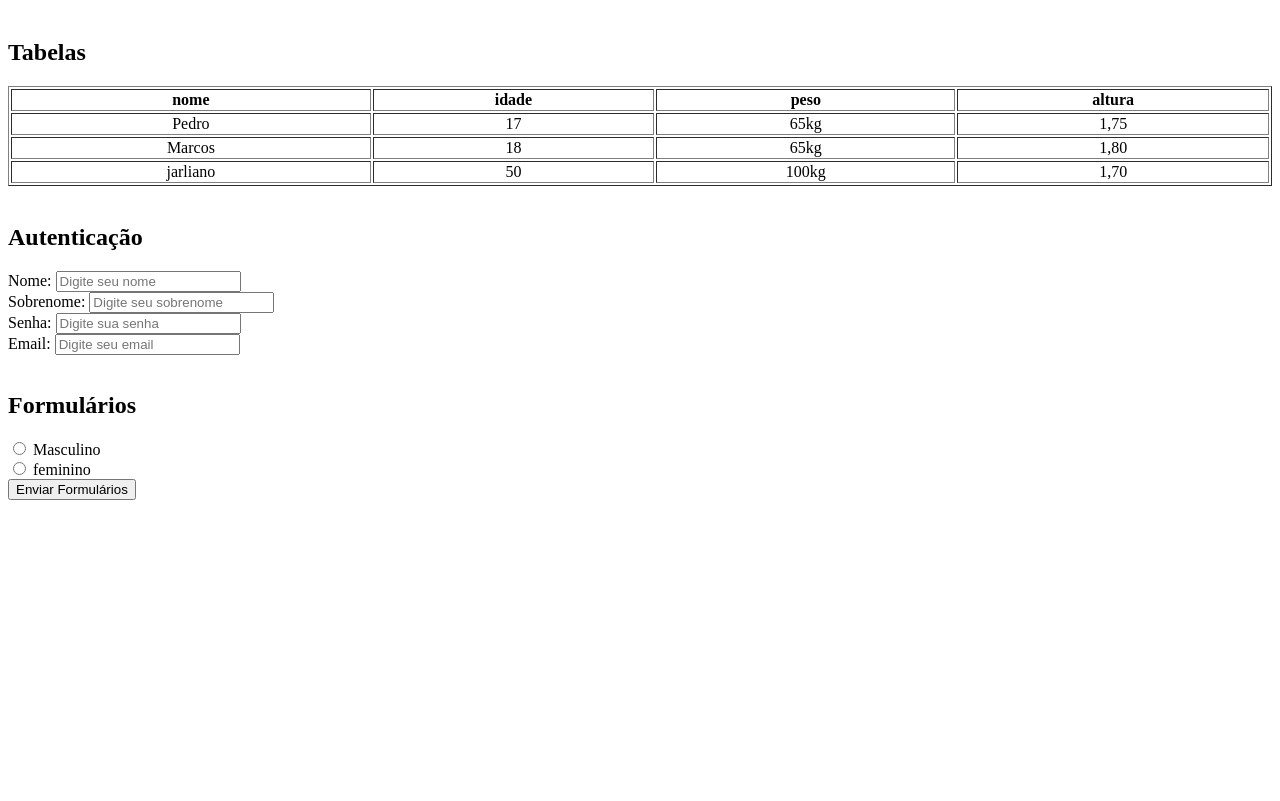
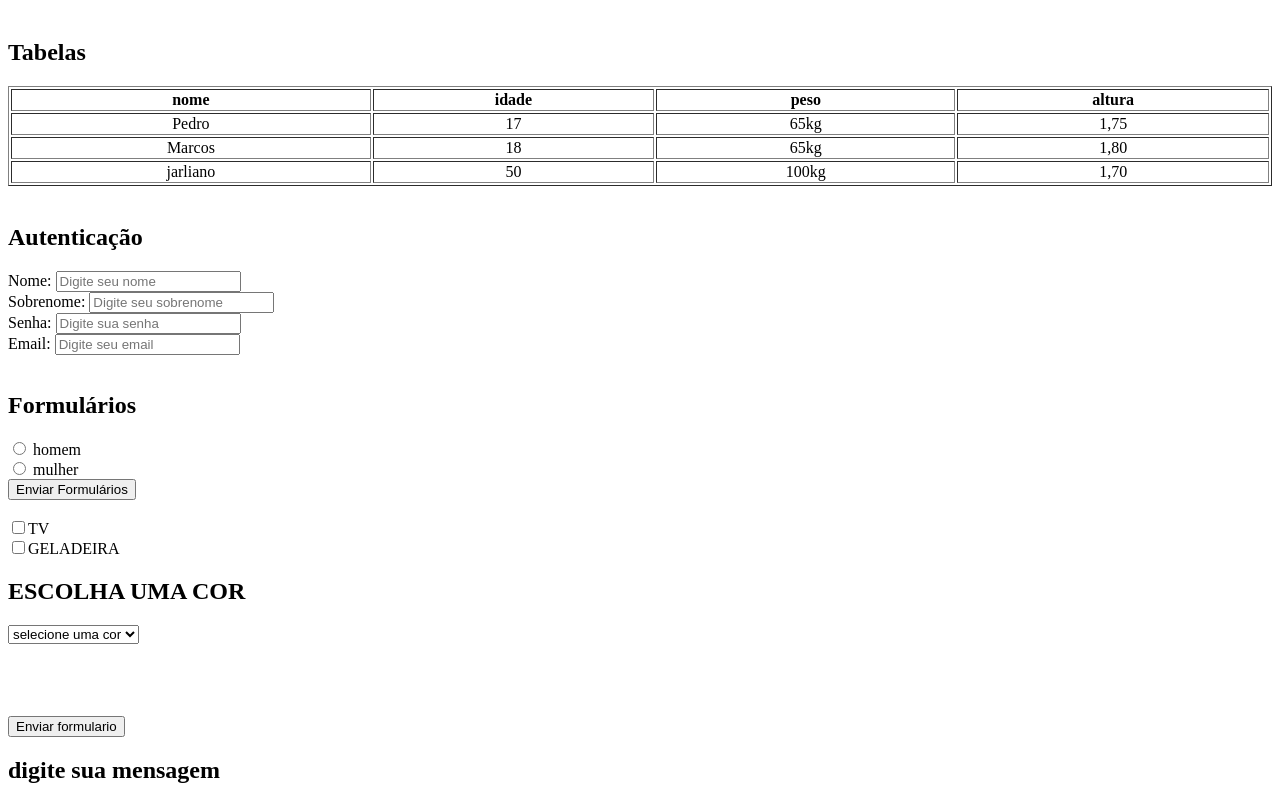
Before and after one commit to pedro-dev21/iniciante, a plain HTML site: page programção/index.html in a window 1280 px wide. Shown: the part 79-880 px from the top of the page. Before the commit the page ends 800 px from the top, so only its background shows below. Drawn offline with Linux system fonts and the light colour scheme.

Commit message:
Modificação

```diff
--- a/programção/index.html
+++ b/programção/index.html
@@ -80,13 +80,39 @@
 <!-- input type= radio, para criar esse botão de envio juuntamente com o formulario  -->
 
 <h2>Formulários</h2>
-
-<input type="radio"> <id="masculino" name="genero" value="masculino">Masculino
+<!-- label é a legenda para nomes  -->
+  <input type="radio"> <id="homem" name="homem" value="homem"><label for="masculino">homem</label>
   <br>
-  <input type="radio"> <id="feminino" name="genero" value="feminino">feminino
+  <input type="radio"> <id="mulher" name="mulher" value="feminino"><label for="feminino">mulher</label>
 <br>
 <input type="submit" value="Enviar Formulários">
+<br>
+<br>
+<input id=item1 type="checkbox" name="item2" value="TV"><label for="item1">TV</label>
+<br>
+<input id=item2 type="checkbox" name="item2" value="GELADEIRA"><label for="item2">GELADEIRA</label>
+<br>
 
 
+<h2>ESCOLHA UMA COR</h2>
+<!-- função select para fazer caixinhas de esolhas  -->
+<select>  <option selected disabled value="selecione uma cor">selecione uma cor</option>
+  <option  value="azul">azul</option>
+  <option value="vermelho">vermelho</option>
+<option value="laranja">laranja</option>
+</select>
+  <br> <br> <br> <br> <br>
+
+
+
+   <input type="submit" value="Enviar formulario">
+
+   <br>
+   <!-- textare para caixa de texto -->
+   <h2> digite sua mensagem</h2>
+   <textarea required placeholder name ="digite aqui a sua mensagem"rows="15" cols="55" texto de exemplo></textarea>
+    <br> <br>
+
+<button>Enviar Mensagem</button>
 </body>
 </html>
```
